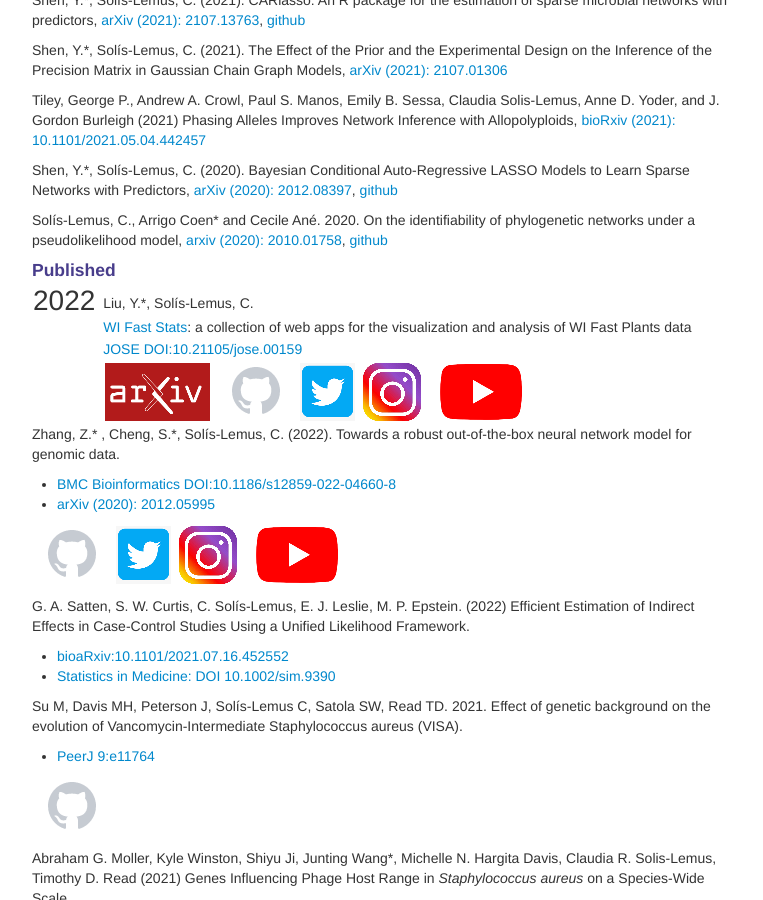
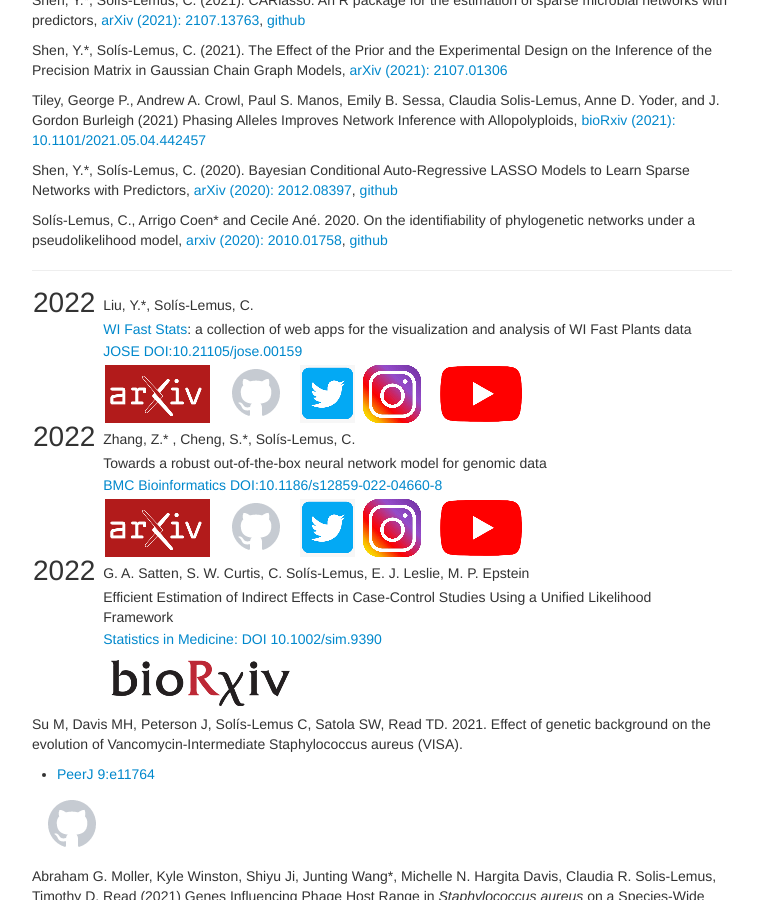
Before and after one commit to solislemuslab/solislemuslab.github.io, a Jekyll site: the page built from pages/research.md, in a window 1280 px wide and 900 px high, scrolled down 2832 px. Shown: the whole window, without its empty margins (258-1021 px from the left). Built offline with Jekyll 4.4.1, drawn with Linux system fonts in a browser that asks for light colours; some of the changed text lies outside the part shown.

Commit message:
pubs table

```diff
--- a/pages/research.md
+++ b/pages/research.md
@@ -148,29 +148,20 @@ Shen, Y.*, Sol&iacute;s-Lemus, C. (2020). Bayesian Conditional Auto-Regressive L
 
 Sol&iacute;s-Lemus, C., Arrigo Coen* and Cecile An&eacute;. 2020. On the identifiability of phylogenetic networks under a pseudolikelihood model, [arxiv (2020): 2010.01758](https://arxiv.org/abs/2010.01758), [github](https://github.com/solislemuslab/snaq-identifiability)
 
-#### Published
+---
 
 | <span style="font-size:2em;">2022</span> |  | Liu, Y.*, Sol&iacute;s-Lemus, C. |
 | | | [WI Fast Stats](https://wi-fast-stats.wid.wisc.edu/): a collection of web apps for the visualization and analysis of WI Fast Plants data |
 | | | [JOSE DOI:10.21105/jose.00159](https://jose.theoj.org/papers/10.21105/jose.00159) | |
 | | | [![arxiv (653k)](icons16/arxiv.png)](https://arxiv.org/abs/2012.03290) [![github (653k)](icons16/github.png)](https://github.com/crsl4/fast-stats) [![twitter (653k)](icons16/twitter.png)](https://twitter.com/solislemuslab/status/1521904890234253313) [![instagram (653k)](icons16/instagram.png)](https://www.instagram.com/p/CdL4R3gOCqC) [![youtube (653k)](icons16/youtube.png)](https://youtu.be/2dk0pdVbCzo) |
-
-
-Zhang, Z.* , Cheng, S.*, Sol&iacute;s-Lemus, C. (2022). Towards a robust out-of-the-box neural network model for genomic data.
-- [BMC Bioinformatics DOI:10.1186/s12859-022-04660-8](https://rdcu.be/cK1Bd)
-- [arXiv (2020): 2012.05995](https://arxiv.org/abs/2012.05995)
-
-[![github (653k)](icons16/github.png)](https://github.com/solislemuslab/dna-nn-theory)
-[![twitter (653k)](icons16/twitter.png)](https://twitter.com/solislemuslab/status/1517252569046867971)
-[![instagram (653k)](icons16/instagram.png)](https://www.instagram.com/p/CcoNzduOME8)
-[![youtube (653k)](icons16/youtube.png)](https://youtu.be/IXLVDIKxPvk)
-
-
-
-
-G. A. Satten, S. W. Curtis, C. Sol&iacute;s-Lemus, E. J. Leslie, M. P. Epstein. (2022) Efficient Estimation of Indirect Effects in Case-Control Studies Using a Unified Likelihood Framework.
-- [bioaRxiv:10.1101/2021.07.16.452552](https://www.biorxiv.org/content/10.1101/2021.07.16.452552v1)
-- [Statistics in Medicine: DOI 10.1002/sim.9390](https://onlinelibrary.wiley.com/doi/10.1002/sim.9390)
+| <span style="font-size:2em;">2022</span> |  | Zhang, Z.* , Cheng, S.*, Sol&iacute;s-Lemus, C. |
+| | |  Towards a robust out-of-the-box neural network model for genomic data |
+| | | [BMC Bioinformatics DOI:10.1186/s12859-022-04660-8](https://rdcu.be/cK1Bd) |
+| | | [![arxiv (653k)](icons16/arxiv.png)](https://arxiv.org/abs/2012.05995) [![github (653k)](icons16/github.png)](https://github.com/solislemuslab/dna-nn-theory) [![twitter (653k)](icons16/twitter.png)](https://twitter.com/solislemuslab/status/1517252569046867971) [![instagram (653k)](icons16/instagram.png)](https://www.instagram.com/p/CcoNzduOME8) [![youtube (653k)](icons16/youtube.png)](https://youtu.be/IXLVDIKxPvk) |
+| <span style="font-size:2em;">2022</span> |  | G. A. Satten, S. W. Curtis, C. Sol&iacute;s-Lemus, E. J. Leslie, M. P. Epstein |
+| | | Efficient Estimation of Indirect Effects in Case-Control Studies Using a Unified Likelihood Framework |
+| | | [Statistics in Medicine: DOI 10.1002/sim.9390](https://onlinelibrary.wiley.com/doi/10.1002/sim.9390) |
+| | | [![bioarxiv (653k)](icons16/bioarxiv.png)](https://www.biorxiv.org/content/10.1101/2021.07.16.452552v1) |
 
 
 Su M, Davis MH, Peterson J, Sol&iacute;s-Lemus C, Satola SW, Read TD. 2021. Effect of genetic background on the evolution of Vancomycin-Intermediate Staphylococcus aureus (VISA).
@@ -311,10 +303,11 @@ The overall objective of this proposal is to pioneer the development of the next
 
 #### Publications supported by the award
 - Shen and Solis-Lemus (2020) [arXiv:2012.08397](https://arxiv.org/abs/2012.08397)
-- Zhang et al (2020) [arXiv:2012.05995](https://arxiv.org/abs/2012.05995)
-- Liu and Solis-Lemus (2020) [arXiv:2012.03290](https://arxiv.org/abs/2012.03290)
+- Zhang et al (2020) [BMC Bioinformatics DOI:10.1186/s12859-022-04660-8](https://rdcu.be/cK1Bd)
+- Liu and Solis-Lemus (2020) [JOSE DOI:10.21105/jose.00159](https://jose.theoj.org/papers/10.21105/jose.00159)
 - Shen and Solis-Lemus (2021) [arXiv:2107.01306](https://arxiv.org/abs/2107.01306)
 - Shen and Solis-Lemus (2021) [arXiv:2107.13763](https://arxiv.org/abs/2107.13763)
+- Ozminkowski and Solis-Lemus, C. (2022) [arXiv (2022): 2208.05600](https://arxiv.org/abs/2208.05600)
 
 ------------------------------------
 
```
Also changed, not shown: other parts of pages/research.md (+4 -1 lines), pages/icons16/bioarxiv.png (added).
